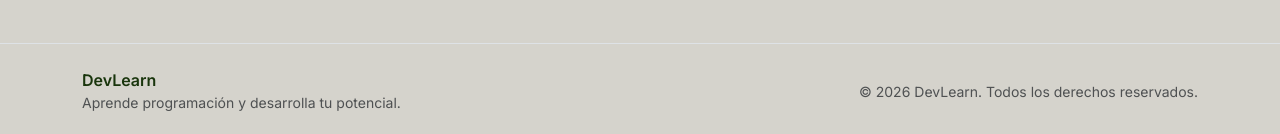
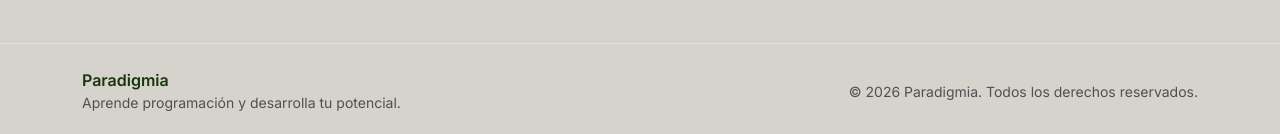
Before and after one commit to Andre-Slr/paradigmia, a React (Vite) app: page / in a window 1280 px wide. Shown: the part 2646-2780 px from the top of the page. Built offline with nearby package versions, Linux system fonts and the light colour scheme; no server answers.

Commit message:
Correccion de nombres en footer

```diff
--- a/src/features/landingpage/LandingPage.tsx
+++ b/src/features/landingpage/LandingPage.tsx
@@ -394,7 +394,7 @@ const LandingPage: React.FC = () => {
 
             <div className="col-md-6">
               <span className="fw-bold">
-                DevLearn
+                Paradigmia
               </span>
               <p className="text-body-secondary mb-0 small">
                 Aprende programación y desarrolla tu potencial.
@@ -403,7 +403,7 @@ const LandingPage: React.FC = () => {
 
             <div className="col-md-6 text-md-end">
               <small className="text-body-secondary">
-                © {new Date().getFullYear()} DevLearn. Todos los derechos reservados.
+                © {new Date().getFullYear()} Paradigmia. Todos los derechos reservados.
               </small>
             </div>
 
```
